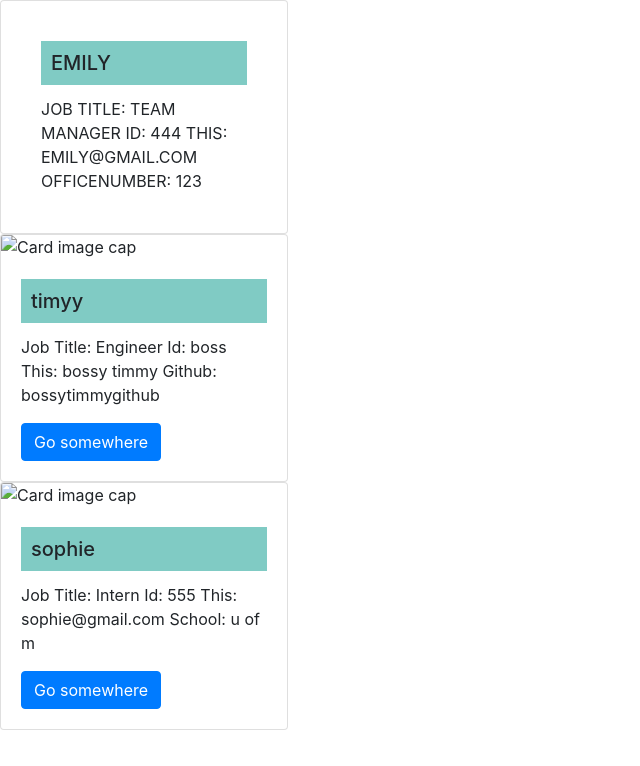
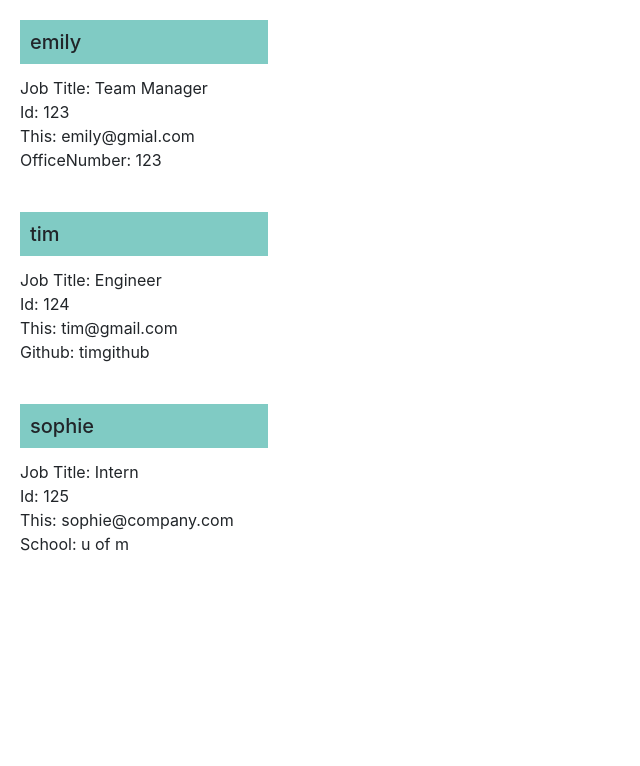
Before and after one commit to emilyelizabethdaniel/teamMemberBuilder, a website: page create html/format.html in a window 1280 px wide. Shown: the whole page, without its empty margins (0-640 px from the left). Drawn offline with nearby package versions, Linux system fonts and the light colour scheme.

Commit message:
fixed html problem

```diff
--- a/create html/format.html
+++ b/create html/format.html
@@ -13,32 +13,34 @@
 
 <body>
 
-    <div class="card" class="mb-1" style="width: 18rem;">
-        <div id="styling" class="card-body">
+    <div class="styling" class="card" style="width: 18rem;">
+
+        <div class="card-body">
             <h5 class="card-title">emily</h5>
             <p class="card-text">
-                Job Title: Team Manager Id: 444 This: emily@gmail.com OfficeNumber: 123
+                Job Title: Team Manager<br> Id: 123<br> This: emily@gmial.com<br> OfficeNumber: 123<br>
             </p>
+
         </div>
     </div>
-    <div class="card" style="width: 18rem;">
-        <img class="card-img-top" src="..." alt="Card image cap">
+    <div class="styling" class="card" style="width: 18rem;">
+
         <div class="card-body">
-            <h5 class="card-title">timyy</h5>
+            <h5 class="card-title">tim</h5>
             <p class="card-text">
-                Job Title: Engineer Id: boss This: bossy timmy Github: bossytimmygithub
+                Job Title: Engineer<br> Id: 124<br> This: tim@gmail.com<br> Github: timgithub<br>
             </p>
-            <a href="#" class="btn btn-primary">Go somewhere</a>
+
         </div>
     </div>
-    <div class="card" style="width: 18rem;">
-        <img class="card-img-top" src="..." alt="Card image cap">
+    <div class="styling" class="card" style="width: 18rem;">
+
         <div class="card-body">
             <h5 class="card-title">sophie</h5>
             <p class="card-text">
-                Job Title: Intern Id: 555 This: sophie@gmail.com School: u of m
+                Job Title: Intern<br> Id: 125<br> This: sophie@company.com<br> School: u of m<br>
             </p>
-            <a href="#" class="btn btn-primary">Go somewhere</a>
+
         </div>
     </div>
 
--- a/create html/index.js
+++ b/create html/index.js
@@ -125,7 +125,7 @@ function stringThemAll() {
       <meta http-equiv="X-UA-Compatible" content="IE=edge">
       <meta name="viewport" content="width=device-width, initial-scale=1.0">
       <title>Employees</title>
-      <link href="stylesheet" src="./style.css">
+      <link rel="stylesheet" href="./style.css">
       <link rel="stylesheet" href="https://stackpath.bootstrapcdn.com/bootstrap/4.3.1/css/bootstrap.min.css" integrity="sha384-ggOyR0iXCbMQv3Xipma34MD+dH/1fQ784/j6cY/iJTQUOhcWr7x9JvoRxT2MZw1T" crossorigin="anonymous">
 
   </head>
```
Also changed, not shown: create html/Engineer.js (+4 -4 lines), create html/Intern.js (+4 -4 lines), create html/TeamManager.js (+4 -4 lines).
